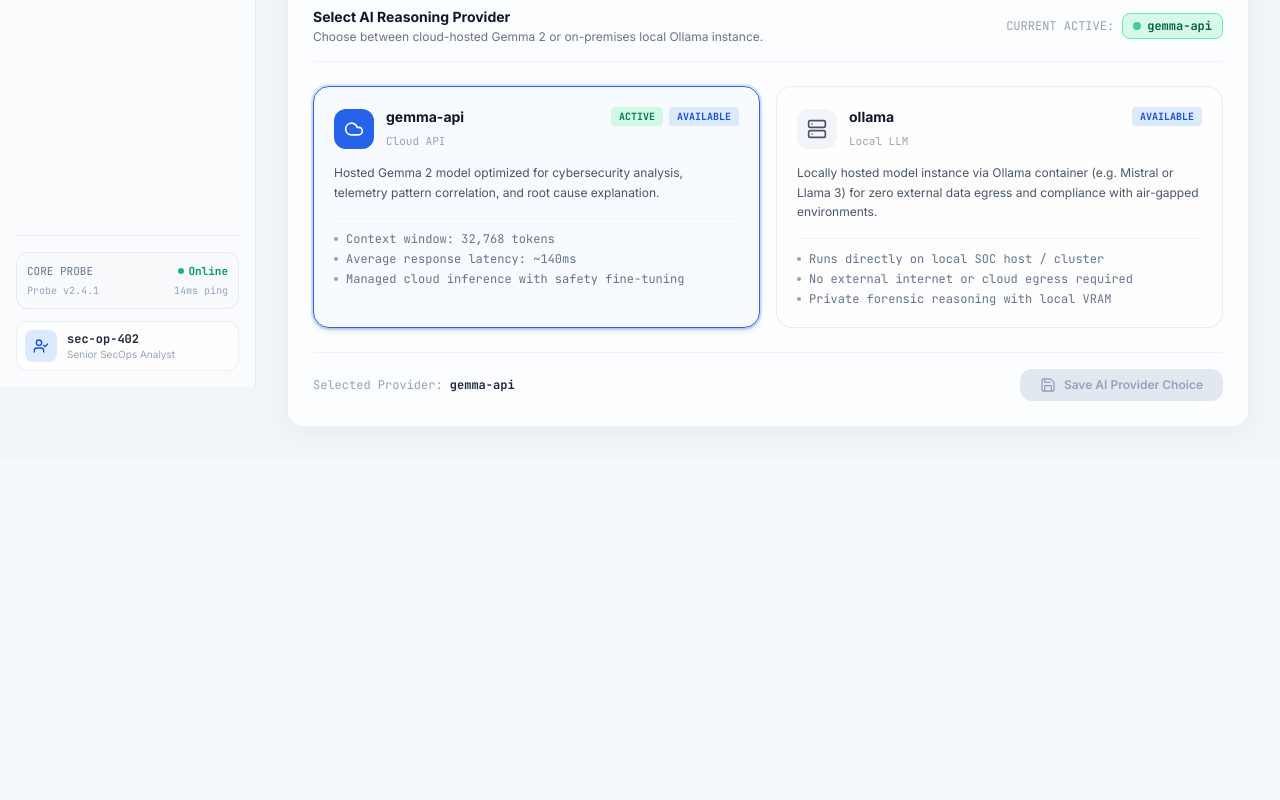
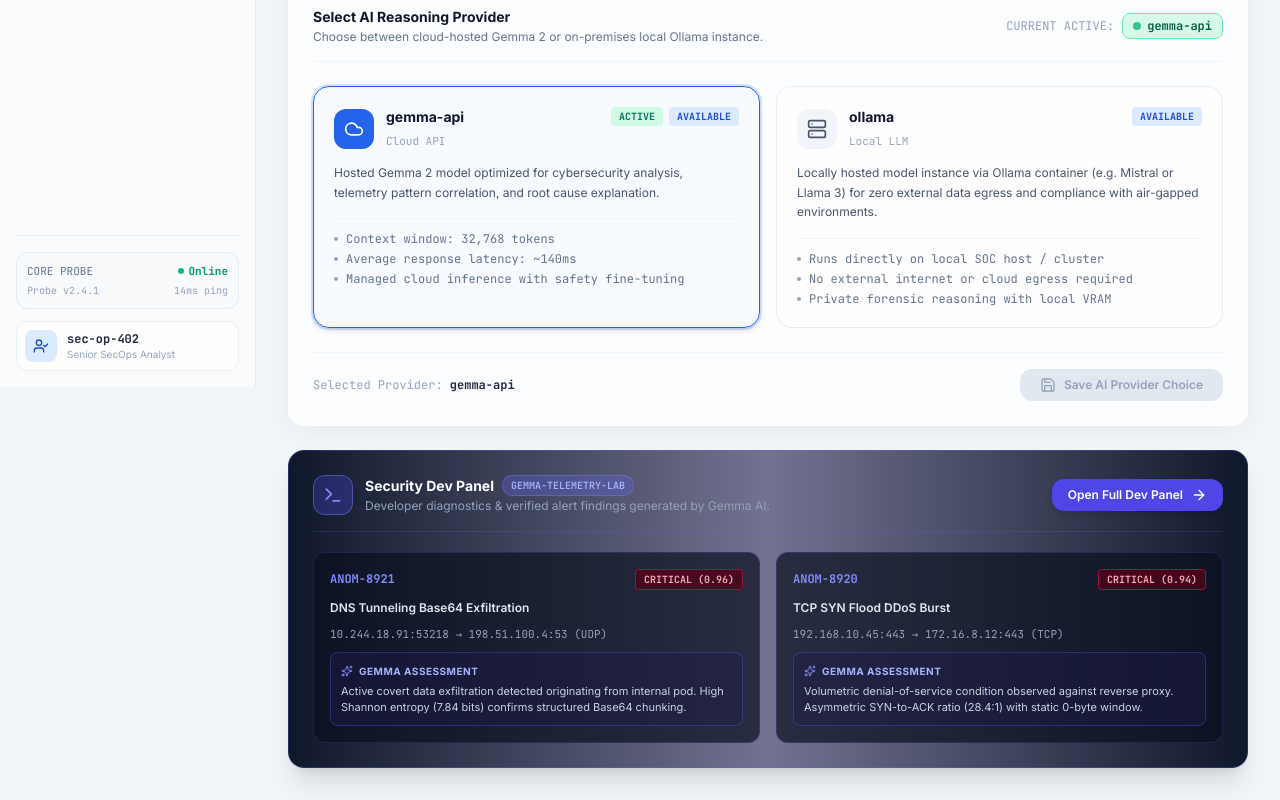
Before and after one commit to PratikWani8/NetSutra-2am_Bug, a React (Vite) app in the folder client/: page /settings in a window 1280 px wide. Shown: the part 413-1213 px from the top of the page. Before the commit the page ends 871 px from the top, so only its background shows below. Built offline with nearby package versions, Linux system fonts and the light colour scheme; no server answers.

Commit message:
feat: add Security Developer Panel with sample alerts for enhanced diagnostics

```diff
--- a/client/src/pages/AiSettingsPage.jsx
+++ b/client/src/pages/AiSettingsPage.jsx
@@ -1,4 +1,5 @@
 import React, { useState, useEffect, useCallback } from 'react';
+import { Link } from 'react-router-dom';
 import {
   Bot,
   CheckCircle2,
@@ -9,6 +10,9 @@ import {
   ShieldCheck,
   RefreshCw,
   Lock,
+  Terminal,
+  ArrowRight,
+  Sparkles,
 } from 'lucide-react';
 import Header from '../components/layout/Header';
 import GlassCard from '../components/common/GlassCard';
@@ -311,6 +315,89 @@ export const AiSettingsPage = () => {
           </button>
         </div>
       </GlassCard>
+
+      {/* Security Dev Panel Below Settings */}
+      <div className="p-6 rounded-2xl bg-gradient-to-r from-slate-900 via-indigo-950/60 to-slate-900 border border-indigo-500/30 text-white shadow-xl space-y-5">
+        <div className="flex flex-col sm:flex-row items-start sm:items-center justify-between gap-4 pb-4 border-b border-indigo-500/20">
+          <div className="flex items-center gap-3">
+            <div className="w-10 h-10 rounded-xl bg-indigo-600/30 border border-indigo-400/40 text-indigo-300 flex items-center justify-center shrink-0">
+              <Terminal className="w-5 h-5 text-indigo-400" />
+            </div>
+            <div>
+              <div className="flex items-center gap-2">
+                <h3 className="text-sm font-bold text-white">Security Dev Panel</h3>
+                <span className="px-2 py-0.5 rounded-full bg-indigo-500/30 text-indigo-300 text-[10px] font-mono font-semibold border border-indigo-400/30">
+                  GEMMA-TELEMETRY-LAB
+                </span>
+              </div>
+              <p className="text-xs text-slate-400 mt-0.5">
+                Developer diagnostics & verified alert findings generated by Gemma AI.
+              </p>
+            </div>
+          </div>
+
+          <Link
+            to="/security-dev"
+            className="inline-flex items-center gap-2 px-4 py-2 rounded-xl bg-indigo-600 hover:bg-indigo-500 text-white text-xs font-semibold shadow-md transition-all whitespace-nowrap self-end sm:self-auto"
+          >
+            <span>Open Full Dev Panel</span>
+            <ArrowRight className="w-4 h-4" />
+          </Link>
+        </div>
+
+        {/* Quick Sample Alerts Evaluated by Gemma */}
+        <div className="grid grid-cols-1 md:grid-cols-2 gap-4">
+          {/* Sample Alert 1 */}
+          <div className="p-4 rounded-xl bg-slate-950/70 border border-indigo-500/20 space-y-2.5">
+            <div className="flex items-center justify-between">
+              <span className="font-mono text-xs font-bold text-indigo-400">ANOM-8921</span>
+              <span className="px-2 py-0.5 rounded bg-rose-950/80 text-rose-300 border border-rose-800 text-[10px] font-mono font-bold">
+                CRITICAL (0.96)
+              </span>
+            </div>
+            <div className="text-xs font-semibold text-slate-200">
+              DNS Tunneling Base64 Exfiltration
+            </div>
+            <div className="text-[11px] font-mono text-slate-400">
+              10.244.18.91:53218 → 198.51.100.4:53 (UDP)
+            </div>
+            <div className="p-2.5 rounded-lg bg-indigo-950/40 border border-indigo-500/30 text-xs text-indigo-200 space-y-1">
+              <div className="flex items-center gap-1.5 text-[10px] font-bold text-indigo-300 uppercase tracking-wider">
+                <Sparkles className="w-3 h-3 text-indigo-400" />
+                <span>Gemma Assessment</span>
+              </div>
+              <p className="text-[11px] text-slate-300 line-clamp-2">
+                Active covert data exfiltration detected originating from internal pod. High Shannon entropy (7.84 bits) confirms structured Base64 chunking.
+              </p>
+            </div>
+          </div>
+
+          {/* Sample Alert 2 */}
+          <div className="p-4 rounded-xl bg-slate-950/70 border border-indigo-500/20 space-y-2.5">
+            <div className="flex items-center justify-between">
+              <span className="font-mono text-xs font-bold text-indigo-400">ANOM-8920</span>
+              <span className="px-2 py-0.5 rounded bg-rose-950/80 text-rose-300 border border-rose-800 text-[10px] font-mono font-bold">
+                CRITICAL (0.94)
+              </span>
+            </div>
+            <div className="text-xs font-semibold text-slate-200">
+              TCP SYN Flood DDoS Burst
+            </div>
+            <div className="text-[11px] font-mono text-slate-400">
+              192.168.10.45:443 → 172.16.8.12:443 (TCP)
+            </div>
+            <div className="p-2.5 rounded-lg bg-indigo-950/40 border border-indigo-500/30 text-xs text-indigo-200 space-y-1">
+              <div className="flex items-center gap-1.5 text-[10px] font-bold text-indigo-300 uppercase tracking-wider">
+                <Sparkles className="w-3 h-3 text-indigo-400" />
+                <span>Gemma Assessment</span>
+              </div>
+              <p className="text-[11px] text-slate-300 line-clamp-2">
+                Volumetric denial-of-service condition observed against reverse proxy. Asymmetric SYN-to-ACK ratio (28.4:1) with static 0-byte window.
+              </p>
+            </div>
+          </div>
+        </div>
+      </div>
     </div>
   );
 };
```
